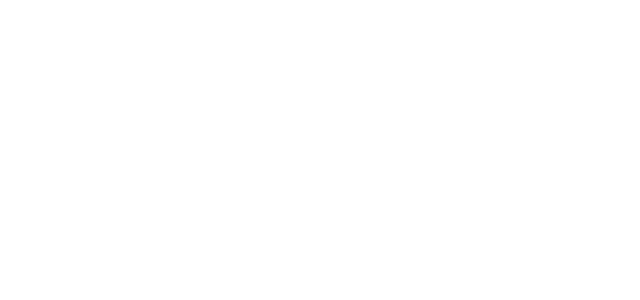
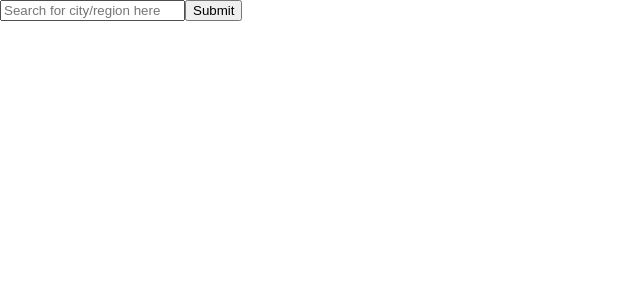
Before and after one commit to jadlers/simple-forecast, a React (Create React App) app: page / in a window 1280 px wide. Shown: the top 300 px of the page, without its empty margins (0-640 px from the left). Built offline with nearby package versions, Linux system fonts and the light colour scheme; the HTML template or start-up script is replaced by a standard one.

Commit message:
Add basic search component

```diff
--- a/src/App.js
+++ b/src/App.js
@@ -1,8 +1,9 @@
 import React, { Component } from 'react';
+import Search from './search';
 
 class App extends Component {
   render() {
-    return <div />;
+    return <Search />;
   }
 }
 
--- /dev/null
+++ b/src/search.js
@@ -0,0 +1,19 @@
+import React from 'react';
+
+const Search = () => {
+  const placeholder = 'Search for city/region here';
+
+  return (
+    <form>
+      <input
+        placeholder={placeholder}
+        name="searchString"
+        type="text"
+        required
+      />
+      <input type="submit" />
+    </form>
+  );
+};
+
+export default Search;
```
